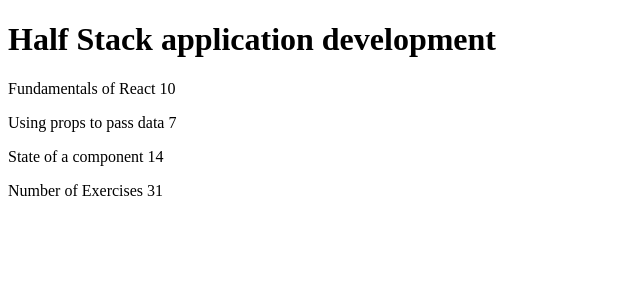
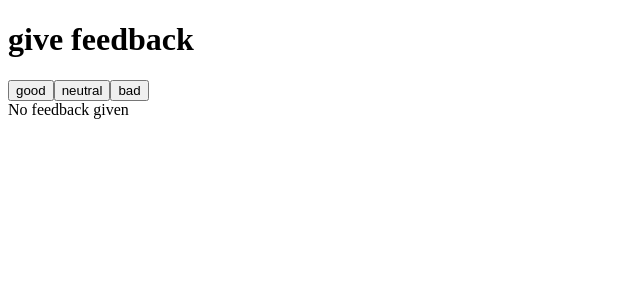
Before and after one commit to SSTengNic/React-Stuff, a React (Create React App) app: page / in a window 1280 px wide. Shown: the top 300 px of the page, without its empty margins (0-640 px from the left). Built offline with nearby package versions, Linux system fonts and the light colour scheme.

Commit message:
Done with ex1.6-1.11, creating new branch for ex1.12-1.14

```diff
--- a/src/App.js
+++ b/src/App.js
@@ -1,36 +1,108 @@
-import React from 'react'
+import react from 'react'
+import { useState } from 'react'
 
-const App = () => {
+const Total =(good,neutral,bad)=>{
+  const Totals = good + neutral + bad
+   return Totals
+ }
 
-  const course = 'Half Stack application development'
-  const parts = [
-  {
-    name: 'Fundamentals of React',
-    exercises: 10
-  },
+ const Average = (good,bad,Totals) =>{
+  const Averages = (good + bad)/Totals
+  return Averages
+}
 
-  {
-    name: 'Using props to pass data',
-    exercises: 7
-  },
+const Positive =(good,Totals) =>{
+  const Positives = (good/Totals)*100
+  return Positives
+}
 
-  {
-    name: 'State of a component',
-    exercises: 14
-  },
-]
-
+const StatisticLine = (props) => {
   return (
     <div>
-      <h1>{course}</h1>
-      <p>{parts[0].name} {parts[0].exercises}</p>
-      <p>{parts[1].name} {parts[1].exercises}</p>
-      <p>{parts[2].name} {parts[2].exercises}</p>
-      <p>Number of Exercises {parts[0].exercises + parts[1].exercises + parts[2].exercises}</p>
-
+      <p> {props.text} {props.value} </p>
     </div>
   )
 }
 
+const Button = (props) => {
+  return (
+    <button onClick = {props.click}>{props.text}</button>
+  )
+}
 
-export default App
+const Statistics =(props) =>{
+  if (props.AnyFeedback ==0){
+    return (
+      <div>No feedback given</div>
+    )
+
+  }
+  return(
+  <div>
+    <h1>statistics</h1>
+      <table>
+        <tbody>
+        <tr>
+          <td><StatisticLine text = "good"/></td>
+          <td><StatisticLine value = {props.good}/> </td>
+        </tr>
+
+        <tr>
+          <td><StatisticLine text = "neutral"/></td>
+          <td><StatisticLine value = {props.neutral}/> </td>
+        </tr>
+
+        <tr>
+          <td><StatisticLine text = "bad"/></td>
+          <td><StatisticLine value = {props.bad}/> </td>
+        </tr>
+
+        <tr>
+          <td>all</td>
+          <td>{props.Totals}</td>
+        </tr>
+
+        <tr>
+        <td>average</td>
+          <td>{props.Averages}</td>
+        </tr>
+
+        <tr>
+          <td>positive</td>
+          <td>{props.Positives}%</td>
+        </tr>
+
+        </tbody>
+      </table>
+
+
+  </div>
+  )
+}
+
+const App =()=> {
+  const [good,goodCounter] =useState(0)
+  const [neutral,neutralCounter] =useState(0)
+  const [bad,badCounter] =useState(0)
+
+
+  const Totals = Total(good,neutral,bad)
+  const Averages = Average(good,bad,Totals)
+  const Positives = Positive(good,Totals)
+
+
+  return (
+    <div>
+      <h1>give feedback</h1>
+      <Button click = {()=>goodCounter(good+1)} text = "good" />
+      <Button click = {()=>neutralCounter(neutral+1)} text = "neutral" />
+      <Button click = {()=>badCounter(bad+1)} text = "bad" />
+      <Statistics AnyFeedback = {Totals} good={good} neutral = {neutral} bad = {bad} Totals = {Totals} Averages = {Averages} Positives = {Positives}/>
+    </div>
+
+
+  )
+}
+
+
+export default App;
```
